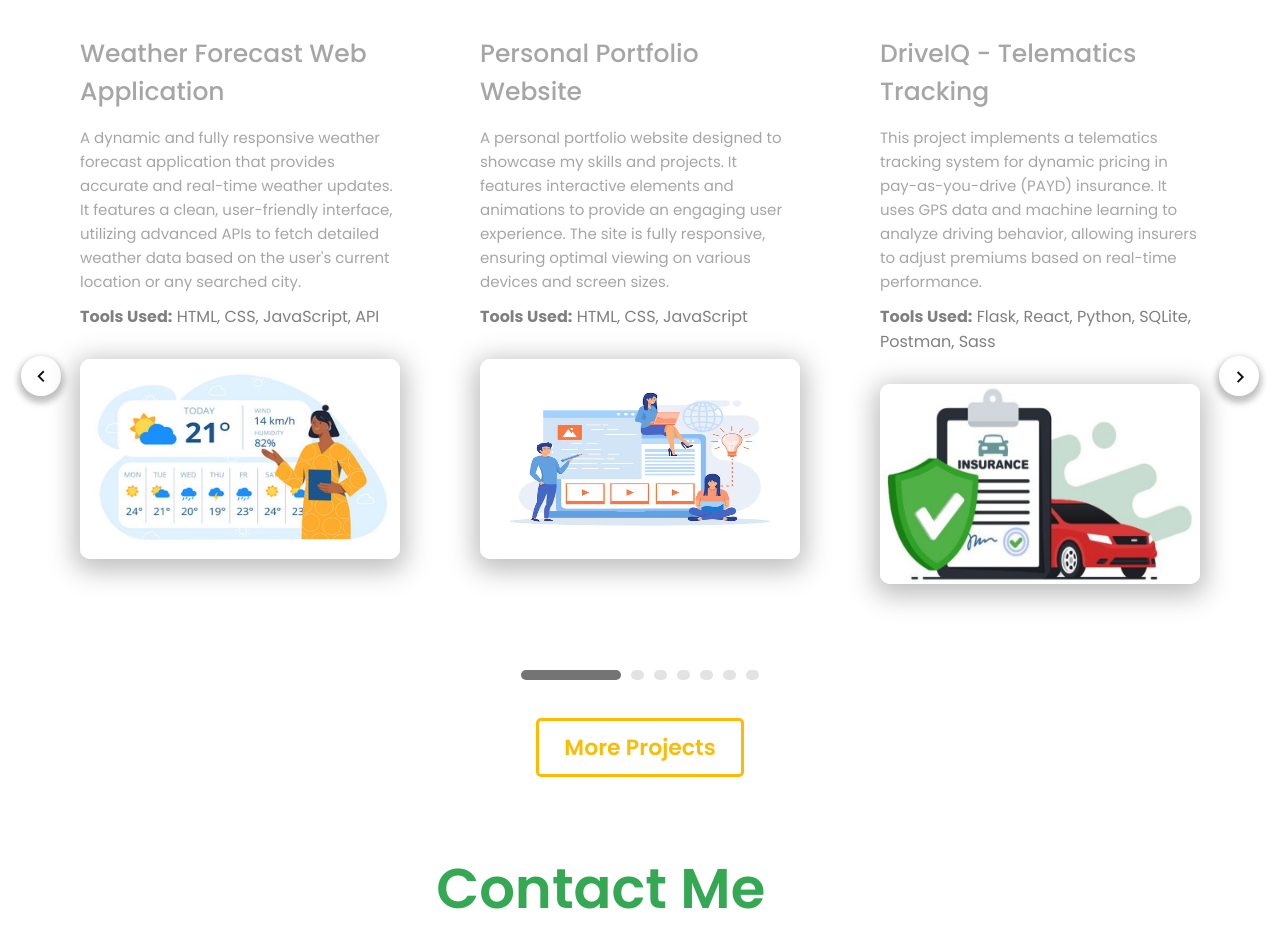
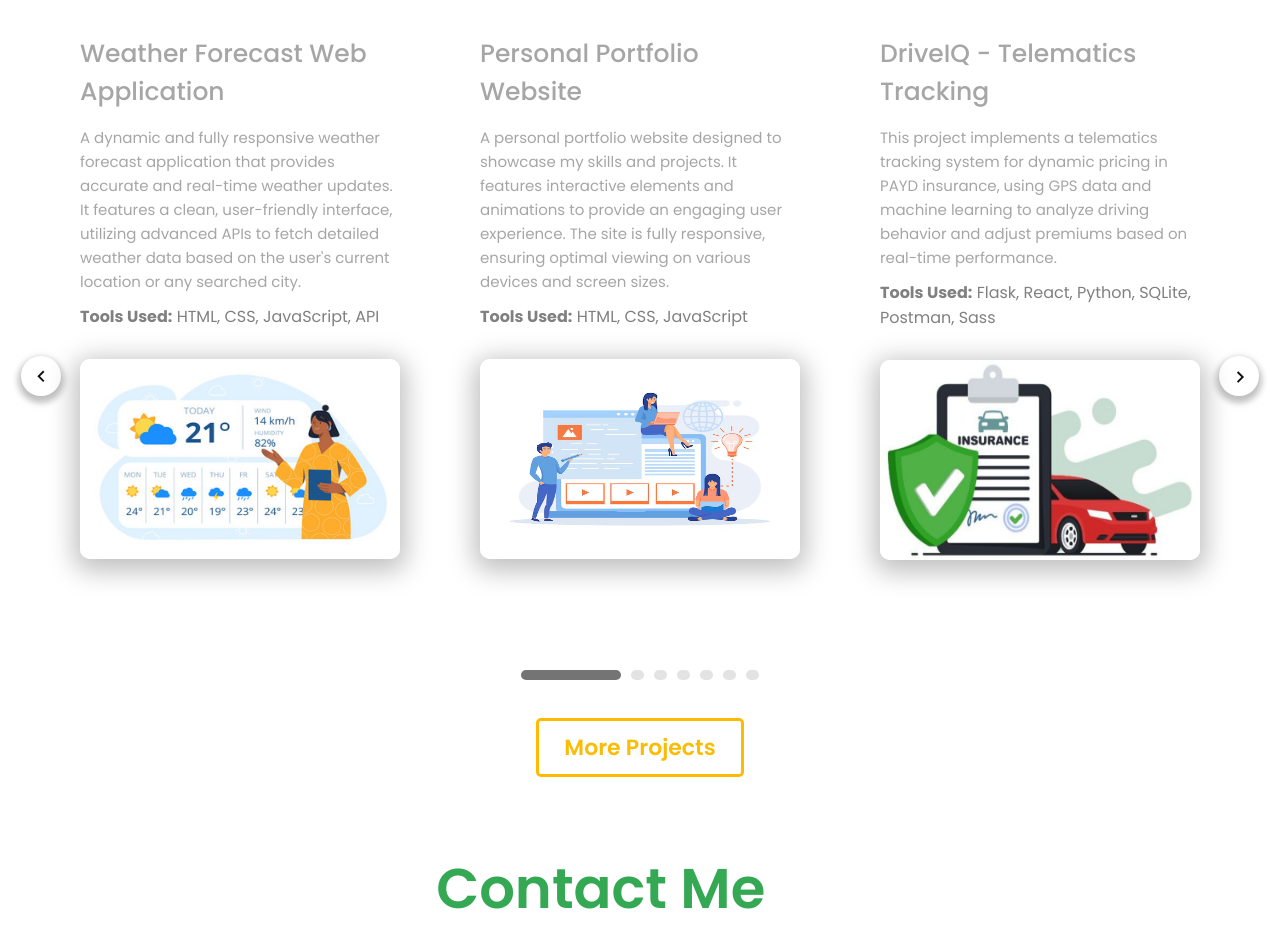
Before and after one commit to goswamiAnushka/anushka_portfolio, a plain HTML site: page index.html in a window 1280 px wide. Shown: the part 2440-3366 px from the top of the page. Drawn offline with nearby package versions, Linux system fonts and the light colour scheme.

Commit message:
updated project

```diff
--- a/index.html
+++ b/index.html
@@ -206,7 +206,7 @@
                               DriveIQ - Telematics Tracking
                           </div>
                           <p class="project__txt">
-                            This project implements a telematics tracking system for dynamic pricing in pay-as-you-drive (PAYD) insurance. It uses GPS data and machine learning to analyze driving behavior, allowing insurers to adjust premiums based on real-time performance.
+                            This project implements a telematics tracking system for dynamic pricing in PAYD insurance, using GPS data and machine learning to analyze driving behavior and adjust premiums based on real-time performance.
                           </p>
                           <div class="project__tools">
                               <strong>Tools Used:</strong> Flask, React, Python, SQLite, Postman, Sass
```
Also changed, not shown: assets/html/work.html (+1 -1 lines).
